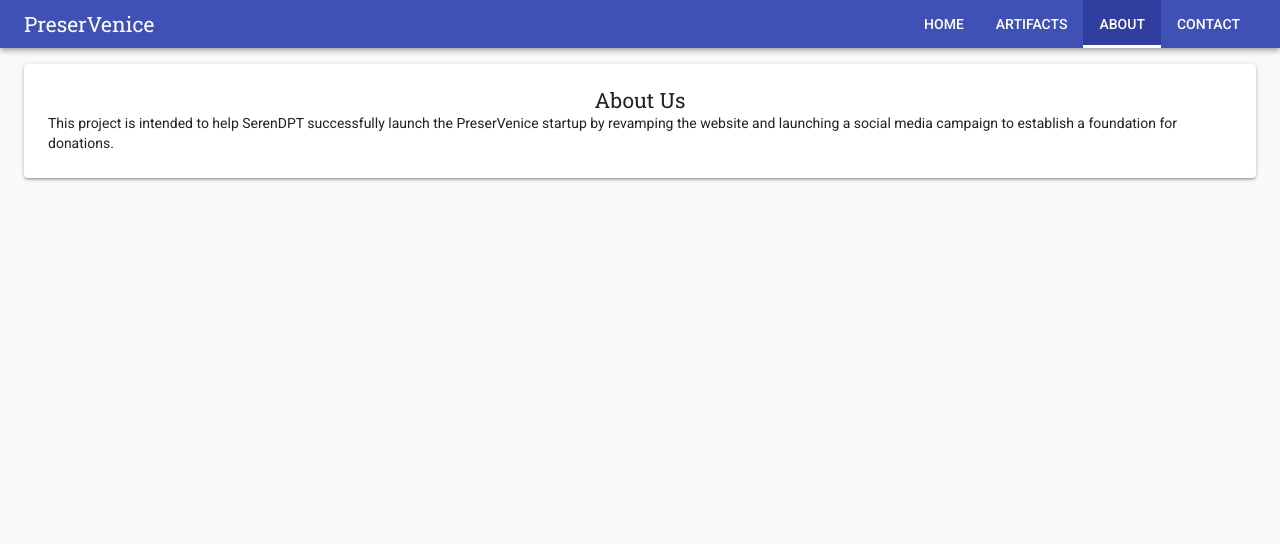
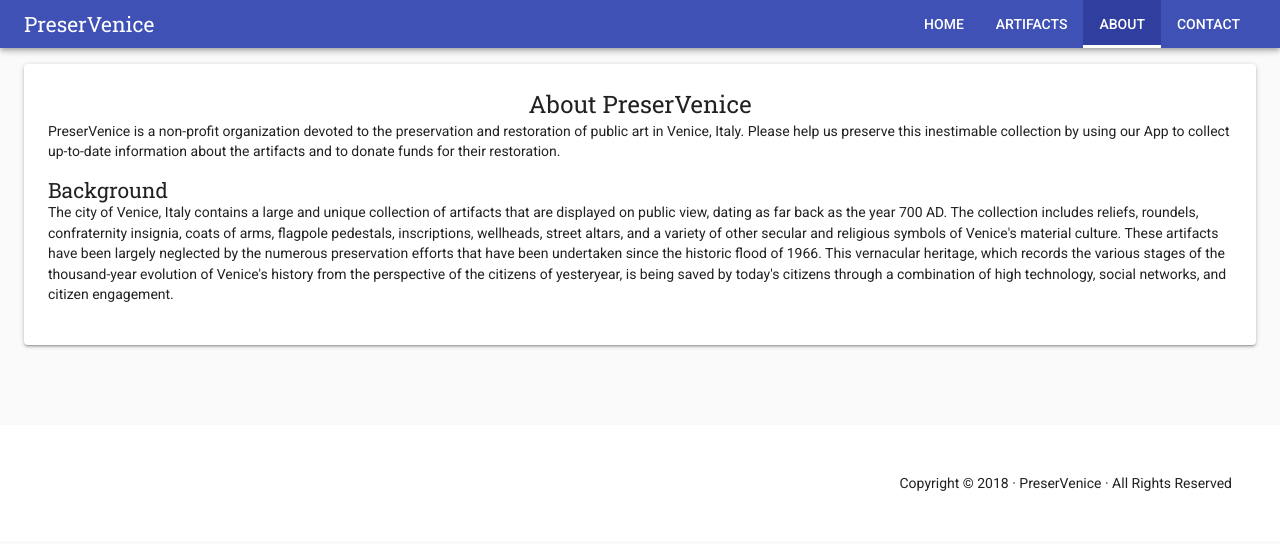
Before and after one commit to bwhetherington/pv-template, a React app: page /about in a window 1280 px wide. Built offline with nearby package versions, Linux system fonts and the light colour scheme.

Commit message:
Work on about and footer

```diff
--- a/src/components/About.js
+++ b/src/components/About.js
@@ -4,9 +4,8 @@ import Page from './Page';
 import { withStyles } from '@material-ui/core/styles';
 import { Paper, Typography } from '@material-ui/core';
 import { object } from 'prop-types';
-import Markdown from './Markdown';
 
-import about from '../README.md';
+
 
 const styles = theme => ({
   root: {
@@ -20,13 +19,19 @@ const styles = theme => ({
 const About = ({ classes }) => (
   <Page selected="about">
     <Paper className={classes.root}>
-      <Typography variant="title" align="center">
-        About Us
+      <Typography variant="headline" align="center">
+        About PreserVenice
       </Typography>
-      <Typography>
-        This project is intended to help SerenDPT successfully launch the PreserVenice startup by
-        revamping the website and launching a social media campaign to establish a foundation for
-        donations.
+      <Typography paragraph>
+      PreserVenice is a non-profit organization devoted to the preservation and restoration of public art in Venice, Italy.
+      Please help us preserve this inestimable collection by using our App to collect up-to-date information about the artifacts and to donate funds for their restoration.
+      </Typography>
+      <Typography variant="title" align="left">
+        Background
+      </Typography>
+      <Typography paragraph>
+      The city of Venice, Italy contains a large and unique collection of artifacts that are displayed on public view, dating as far back as the year 700 AD. The collection includes reliefs, roundels, confraternity insignia, coats of arms, flagpole pedestals, inscriptions, wellheads, street altars, and a variety of other secular and religious symbols of Venice's material culture. These artifacts have been largely neglected by the numerous preservation efforts that have been undertaken since the historic flood of 1966.
+      This vernacular heritage, which records the various stages of the thousand-year evolution of Venice's history from the perspective of the citizens of yesteryear, is being saved by today's citizens through a combination of high technology, social networks, and citizen engagement.
       </Typography>
     </Paper>
   </Page>
--- a/src/components/Home.js
+++ b/src/components/Home.js
@@ -16,7 +16,7 @@ const Home = _ => (
       PreserVenice
     </Typography>
     <Typography variant="subheading" align="center">
-      Subtitle
+      A Crowdfunding Solution to Preserving Venetian Heritage
     </Typography>
     <Divider />
     <Typography>Home page!</Typography>
--- a/src/components/Page.js
+++ b/src/components/Page.js
@@ -3,8 +3,12 @@ import Navbar from './Navbar';
 
 import { object, string } from 'prop-types';
 import { withStyles } from '@material-ui/core/styles';
+import { Typography } from '@material-ui/core';
 
 const styles = theme => ({
+  root: {
+    minHeight: "100%"
+  },
   content: {
     width: 'auto',
     marginLeft: theme.spacing.unit * 3,
@@ -18,14 +22,25 @@ const styles = theme => ({
   },
   toolbarTitle: {
     flex: '1'
+  },
+  footer: {
+    backgroundColor: theme.palette.background.paper,
+    height: "100%",
+    marginTop: theme.spacing.unit * 8,
+    padding: theme.spacing.unit * 6
   }
 });
 
 const Page = ({ classes, children, selected }) => (
-  <React.Fragment>
+  <div className={classes.root}>
     <Navbar selected={selected} />
     <div className={classes.content}>{children}</div>
-  </React.Fragment>
+    <footer className={classes.footer}>
+      <Typography align="right">
+        Copyright © 2018 · PreserVenice · All Rights Reserved
+      </Typography>
+    </footer>
+  </div>
 );
 
 Page.propTypes = {
--- a/src/theme.js
+++ b/src/theme.js
@@ -1,5 +1,9 @@
 import { createMuiTheme } from '@material-ui/core/styles';
 
+/**
+ * PRIMARY is Venetian red
+ * SECONDARY is Venetian Gold
+ */
 const PRIMARY = '#b60b01';
 const SECONDARY = '#ffaf15';
 
@@ -9,6 +13,9 @@ export const theme = createMuiTheme({
   },
   typography: {
     title: {
+      fontFamily: '"Roboto Slab", serif'
+    },
+    headline: {
       fontFamily: '"Roboto Slab", serif'
     }
   }
```
Also changed, not shown: dist/index.html, src/README.md (deleted), 1 other file.
